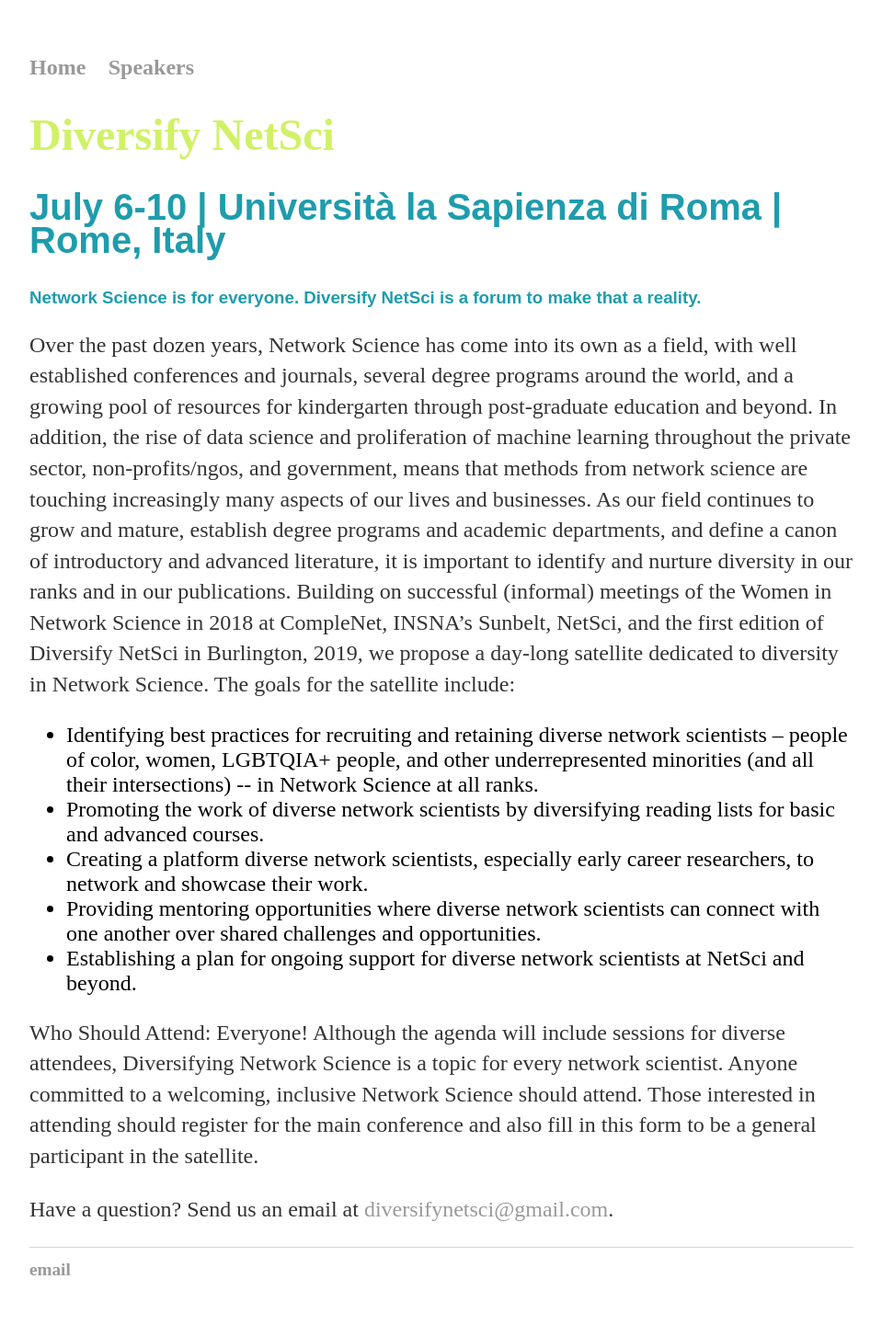
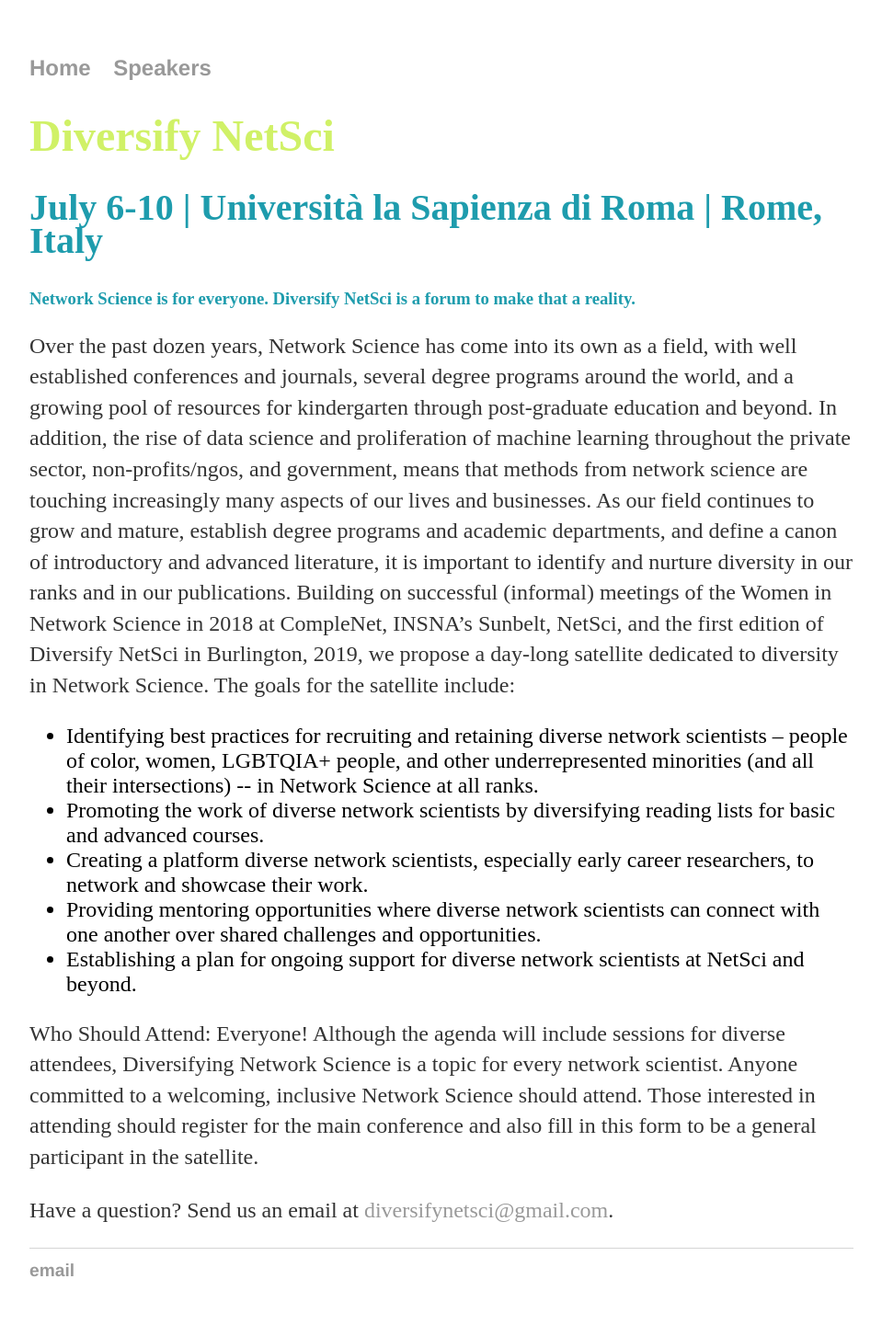
Before and after one commit to diversify-netsci/diversify-netsci.github.io, a Jekyll site: the page built from index.html, in a window 1280 px wide. Shown: the whole page at 92% size, without its empty margins (160-1119 px from the left). Built offline with Jekyll 4.4.1, drawn with Linux system fonts in a browser that asks for light colours.

Commit message:
Update main.css

```diff
--- a/css/main.css
+++ b/css/main.css
@@ -1,4 +1,5 @@
 body {
+    font-family:'Raleway', 'sans-serif';
     margin: 60px auto;
     width: 70%;
 }
@@ -21,37 +22,28 @@
 }
 h1 {
     font-size: 3em;
-    font-family:'Raleway', 'sans-serif';
     color: #d0f167;
 }
 h2 {
     font-size: 2.5em;
     color: #1e9cad;
-    font-family: Raleway, sans-serif;
     line-height: 36px;
     text-align: left;
     text-transform: none;
 }
 h3 {
     color: #1e9cad;
-    font-family: Raleway, sans-serif;
 }
 p {
     font-size: 1.5em;
     line-height: 1.4em;
     color: #333;
-    font-family:'Raleway', 'sans-serif';
 }
 footer {
     border-top: 1px solid #d5d5d5;
     font-size: .8em;
 }
 
-ul {
-    font-family:'Raleway', 'sans-serif';
-}
-
 ul li {
     font-size: 1.5em;
-    font-family:'Raleway', 'sans-serif';
 }
```
